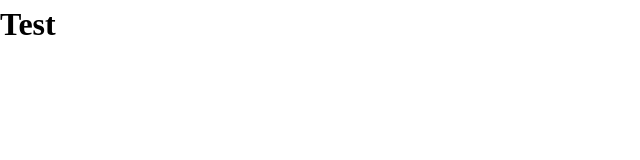
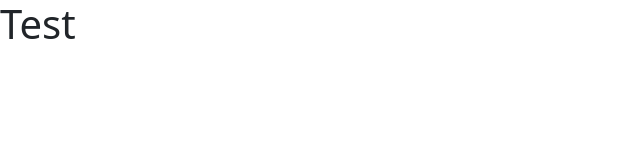
Before and after one commit to VII-07/My-Portfolio, a website built with webpack: page src/index.html in a window 1280 px wide. Shown: the full height of the page, 0-640 px from the left. Built offline with nearby package versions, Linux system fonts and the light colour scheme.

Commit message:
Update main.scss

```diff
--- a/src/styles/main.scss
+++ b/src/styles/main.scss
@@ -1 +1,3 @@
+@import "~bootstrap/scss/bootstrap";
 @import 'reset';
+@import 'mixin';
```
